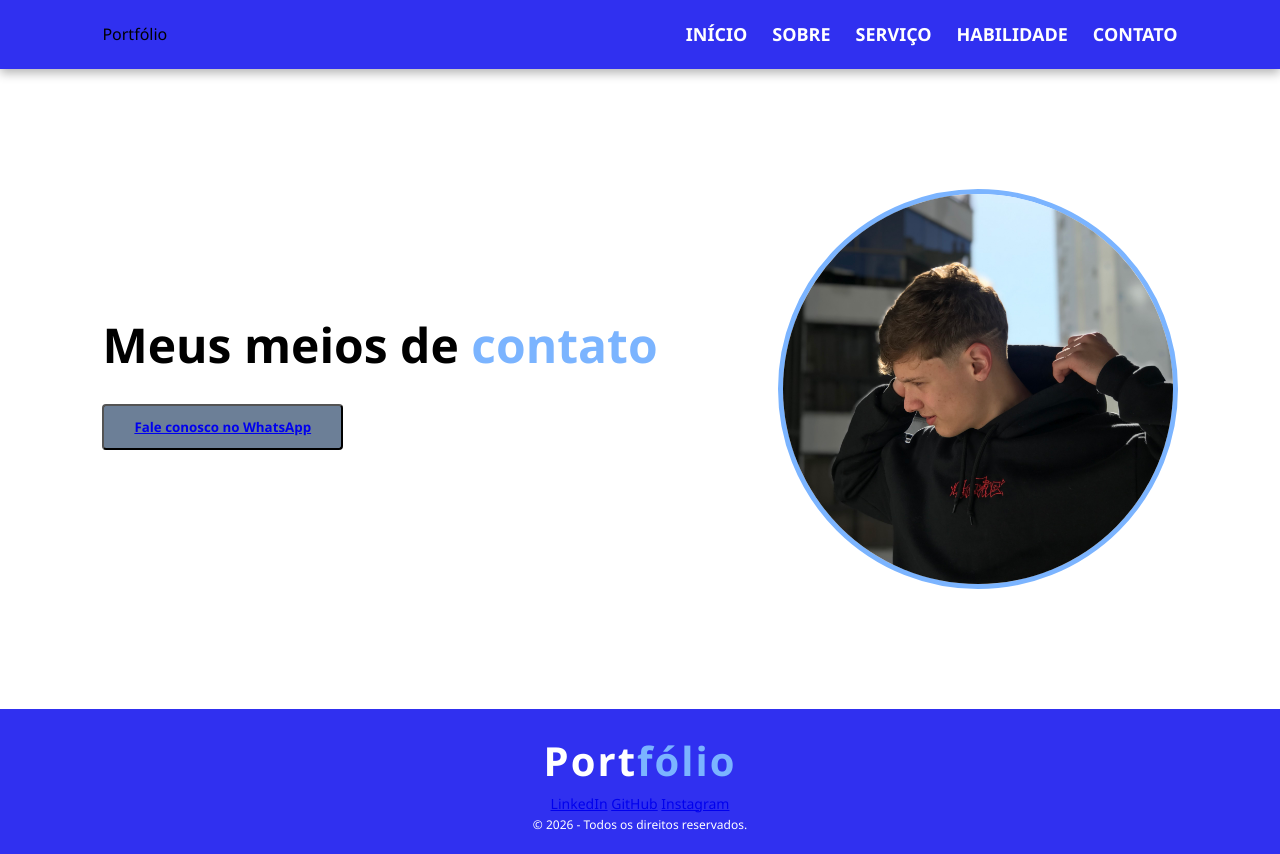
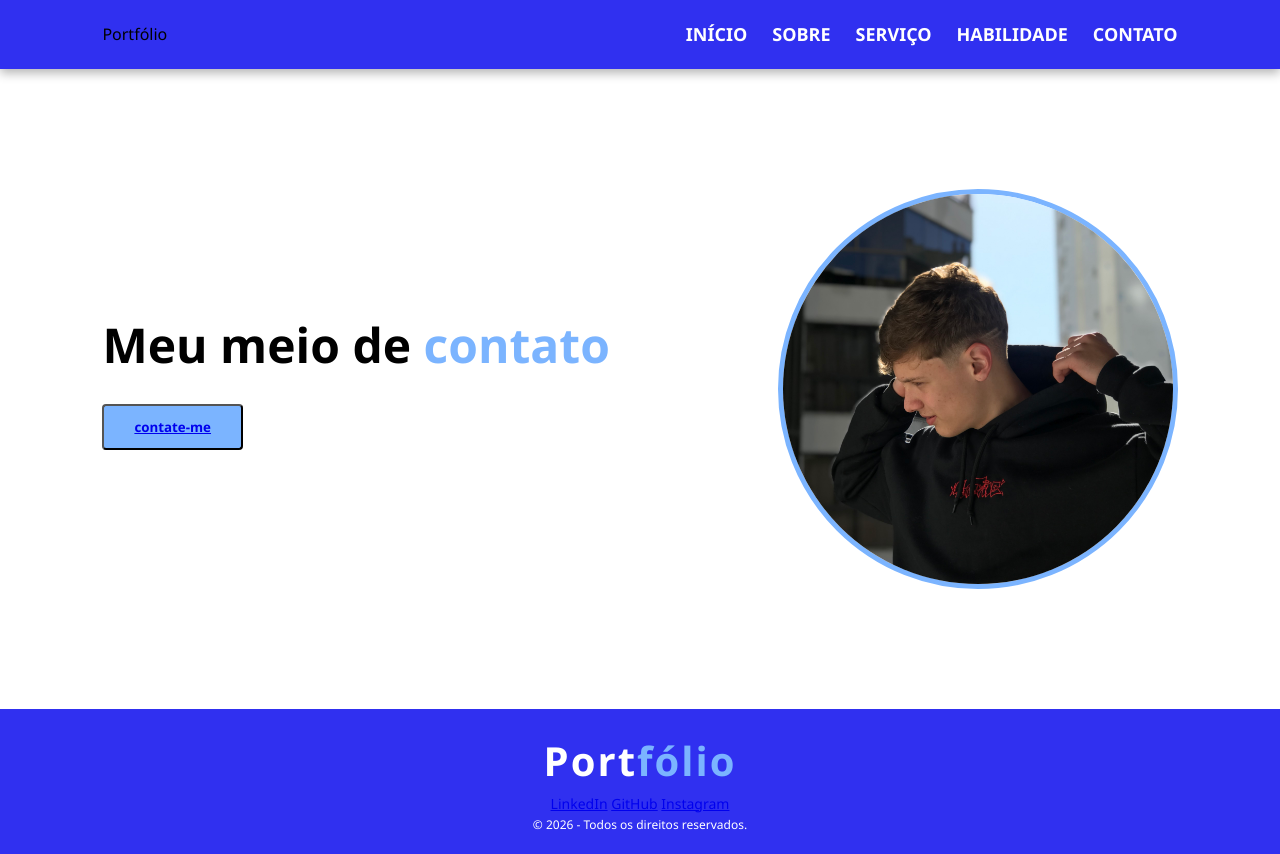
Before and after one commit to weslleykuhne/Portfolio_Simples, a plain HTML site: page contato.html in a window 1280 px wide. Drawn offline with Linux system fonts and the light colour scheme; a web font is replaced by a local one.

Commit message:
modificado

```diff
--- a/PortfolioStyle.css
+++ b/PortfolioStyle.css
@@ -125,9 +125,13 @@ nav ul li a:hover {
     font-weight: bold;
     transition: 0.3s;
     text-align: center;
-    background-color: rgb(108, 127, 151);
+    background-color: rgb(123, 180, 255);
     color: rgb(255, 255, 255)
     }
+.whatsapp:hover {
+    background-color: #3030f0;
+    color: #fff;
+}
 
 /* Área da imagem */
 .area-imagem {
--- a/contato.html
+++ b/contato.html
@@ -31,14 +31,14 @@
     <main class="secao-principal">
       <!--Seção Principal de Apresentação -->
       <div class="texto-apresentacao">
-        <h1>Meus meios de <span>contato</span></h1>
+        <h1>Meu meio de <span>contato</span></h1>
         <!--Nome em destaque-->
         <button class="whatsapp">
           <a
             href="https://wa.me/5547999896333?text=Olá! Gostaria de mais informações"
             target="_blank"
           >
-            Fale conosco no WhatsApp
+            contate-me
           </a>
         </button>
       </div>
```
